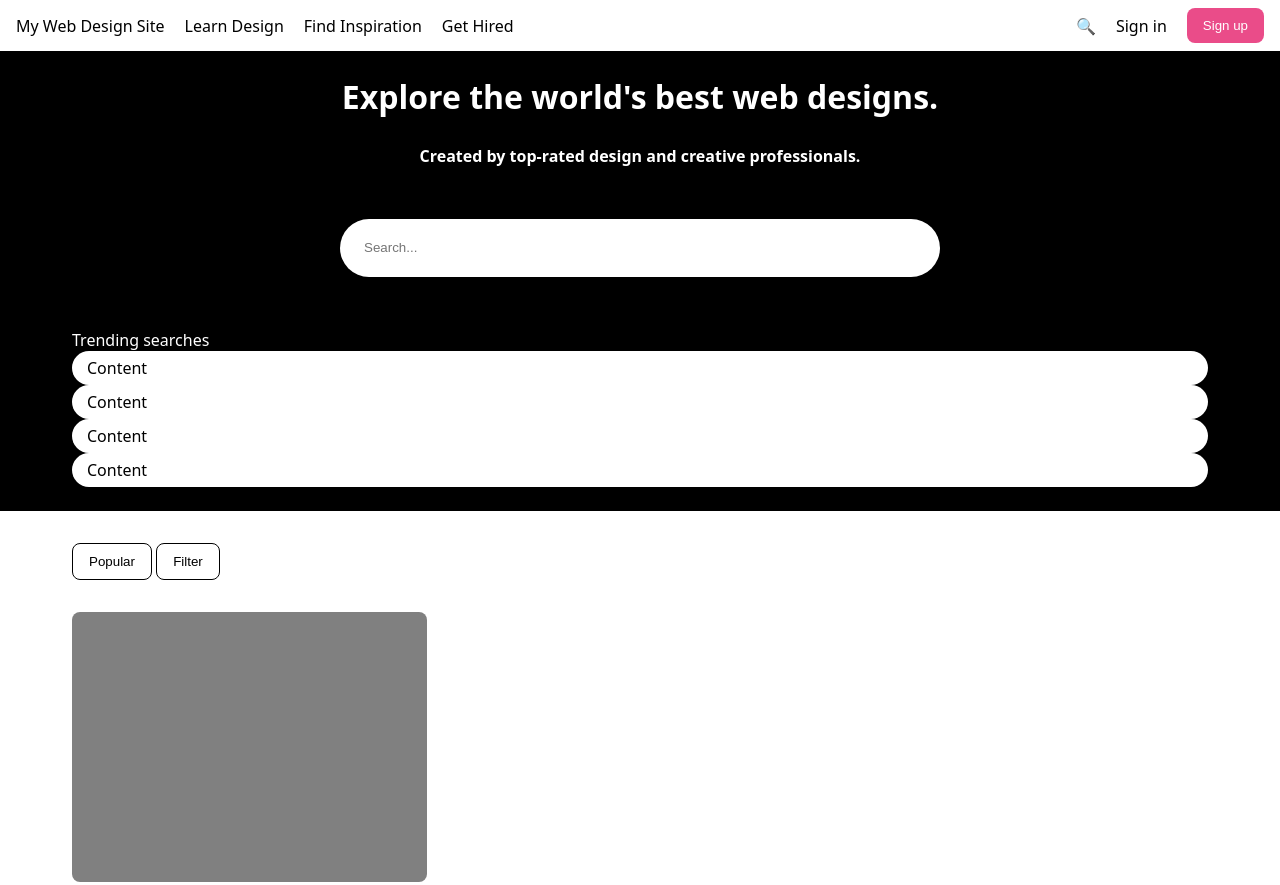
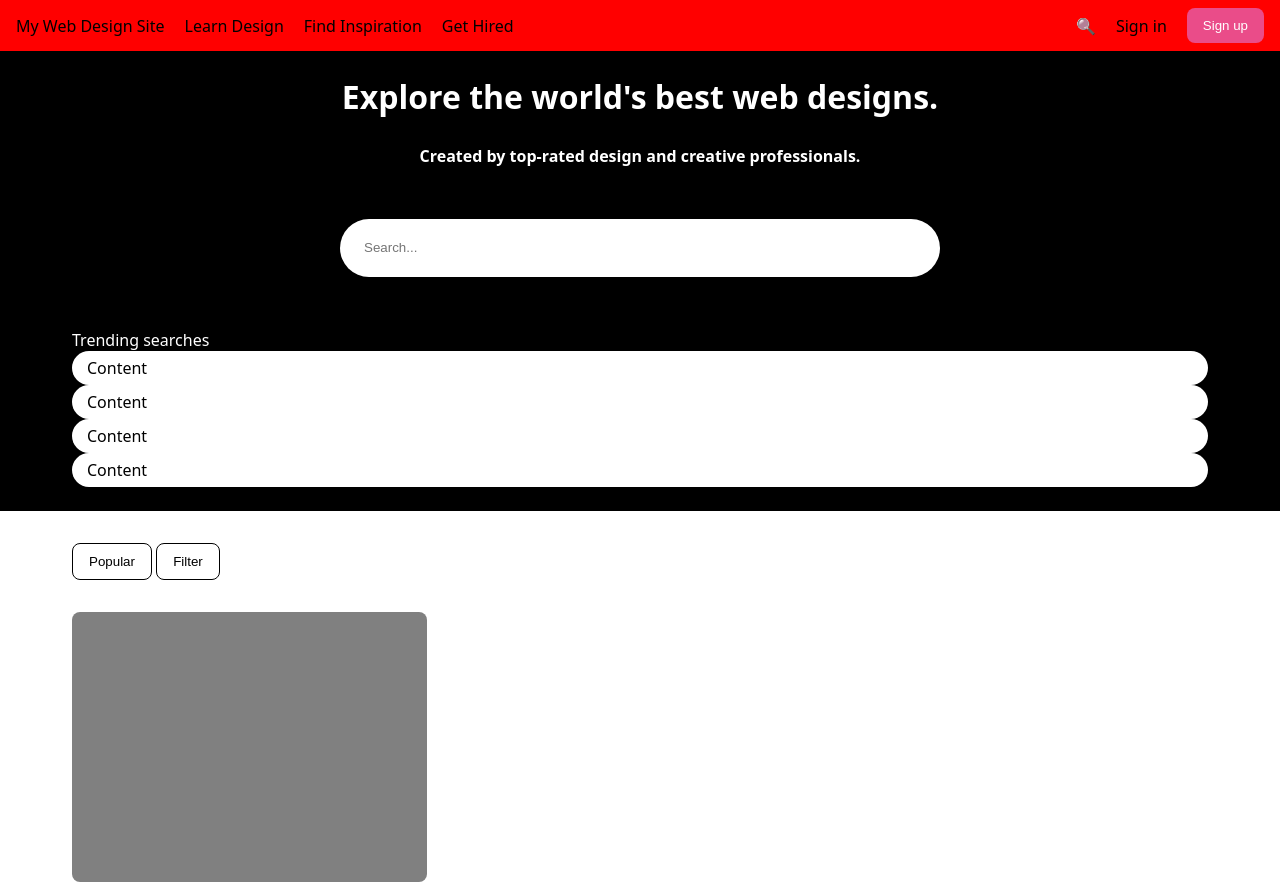
Before and after one commit to Cpreza24/flexbox-lab, a plain HTML site: page index.html in a window 1280 px wide. Shown: the top 885 px of the page. Drawn offline with Linux system fonts and the light colour scheme.

Commit message:
tested cloning repo

```diff
--- a/css/style.css
+++ b/css/style.css
@@ -8,8 +8,9 @@ body {
     margin: 0;
 }
 
+/* Testing to clone my code to my laptop from git. changed background color to red */
 nav {
-    background-color: white;
+    background-color: red;
     padding: 8px 16px;
     display: flex;
     justify-content: space-between;
```
